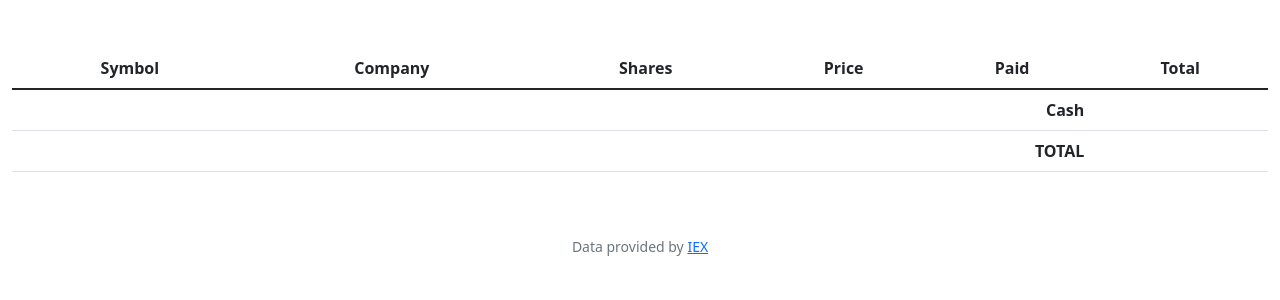
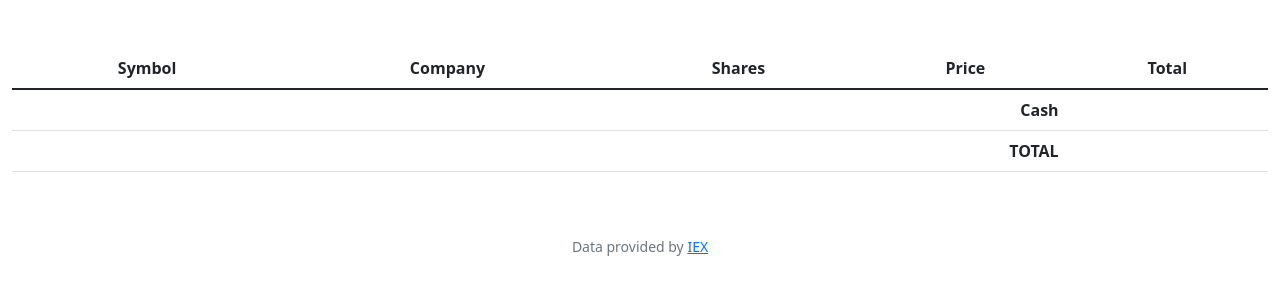
Before and after one commit to tait-adam/finance, a Flask app: template app/portfolio/templates/portfolio.html in a window 1280 px wide. Shown: the part 76-376 px from the top of the page. Run offline with Flask 3, Linux system fonts and the light colour scheme; the template is opened without the code that fills it, so the values that code supplies are empty; some libraries are stand-ins or nearby versions.

```diff
--- a/app/portfolio/routes.py
+++ b/app/portfolio/routes.py
@@ -46,7 +46,6 @@ def index():
         # Format currencies to USD
         transaction['current_value'] = usd(current_value)
         transaction['price'] = usd(transaction['price'])
-        transaction['paid'] = usd(record[0].price)
 
         # Add transaction to transactions array
         if shares != 0:
--- a/app/portfolio/templates/portfolio.html
+++ b/app/portfolio/templates/portfolio.html
@@ -12,7 +12,6 @@ Portfolio
       <th scope="col">Company</th>
       <th scope="col">Shares</th>
       <th scope="col">Price</th>
-      <th scope="col">Paid</th>
       <th scope="col" class="total">Total</th>
     </tr>
   </thead>
@@ -23,18 +22,17 @@ Portfolio
       <td>{{ transaction.name }}</td>
       <td>{{ transaction.shares }}</td>
       <td>{{ transaction.price }}</td>
-      <td>({{ transaction.paid }})</td>
       <td>{{ transaction.current_value }}</td>
     </tr>
     {% endfor %}
   </tbody>
   <tfoot>
     <tr>
-      <td class="fw-bold text-end" colspan="5">Cash</td>
+      <td class="fw-bold text-end" colspan="4">Cash</td>
       <td>{{ cash }}</td>
     </tr>
     <tr>
-      <td class="fw-bold text-end text-uppercase" colspan="5">Total</td>
+      <td class="fw-bold text-end text-uppercase" colspan="4">Total</td>
       <td class="fw-bold">{{ total }}</td>
     </tr>
   </tfoot>
```
